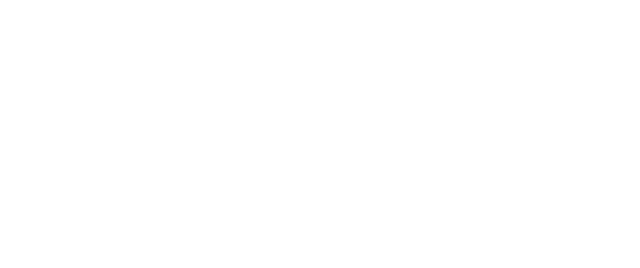
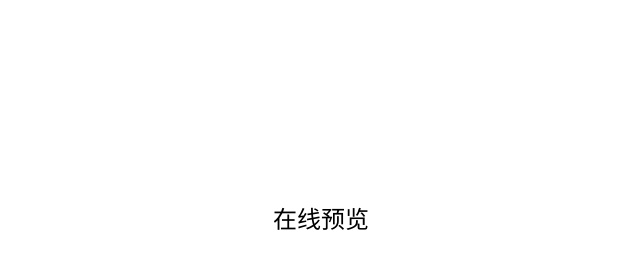
Before and after one commit to sunbaoxu/demo, a plain HTML site: page index.html in a window 1280 px wide. Shown: the whole page, without its empty margins (319-959 px from the left). Drawn offline with Linux system fonts and the light colour scheme.

Commit message:
在线预览

```diff
--- a/index.html
+++ b/index.html
@@ -6,7 +6,18 @@
   <meta http-equiv="X-UA-Compatible" content="ie=edge">
   <title>在线预览</title>
 </head>
+<style>
+  *{
+    margin: 0;
+    padding:0;
+  }
+  div{
+    font-size: 24px;
+    text-align: center;
+    padding-top: 200px;
+  }
+</style>
 <body>
-
+  <div>在线预览</div>
 </body>
 </html>
```
